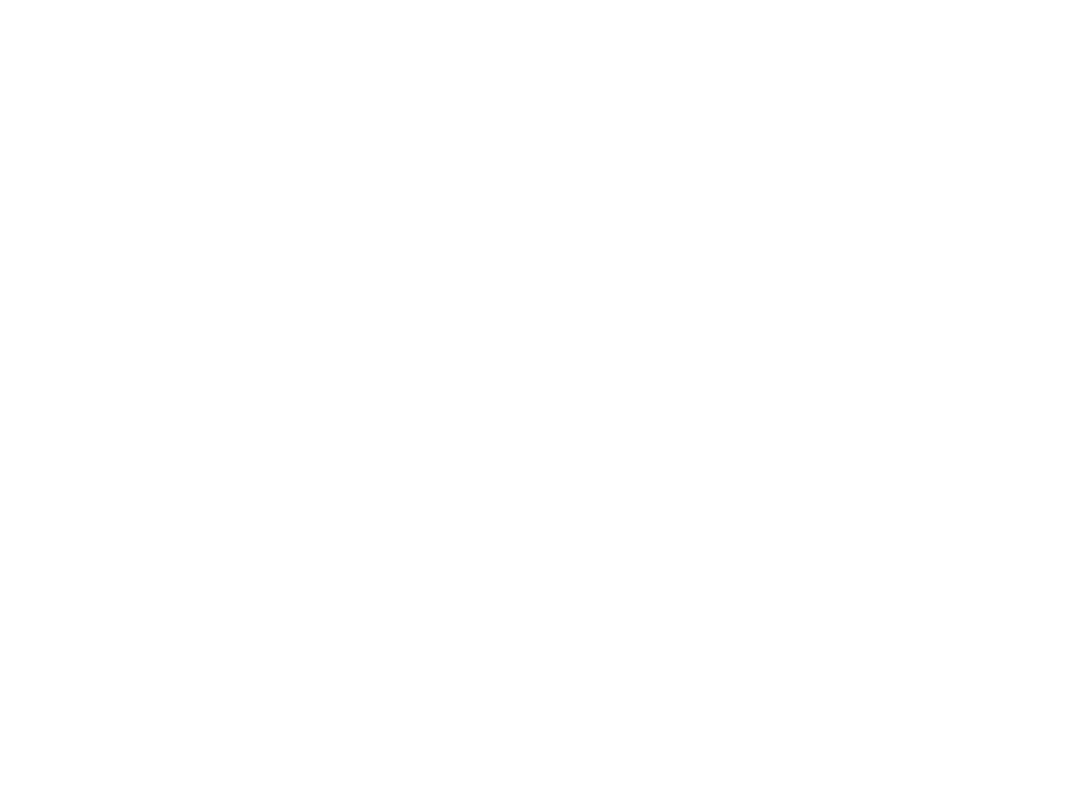
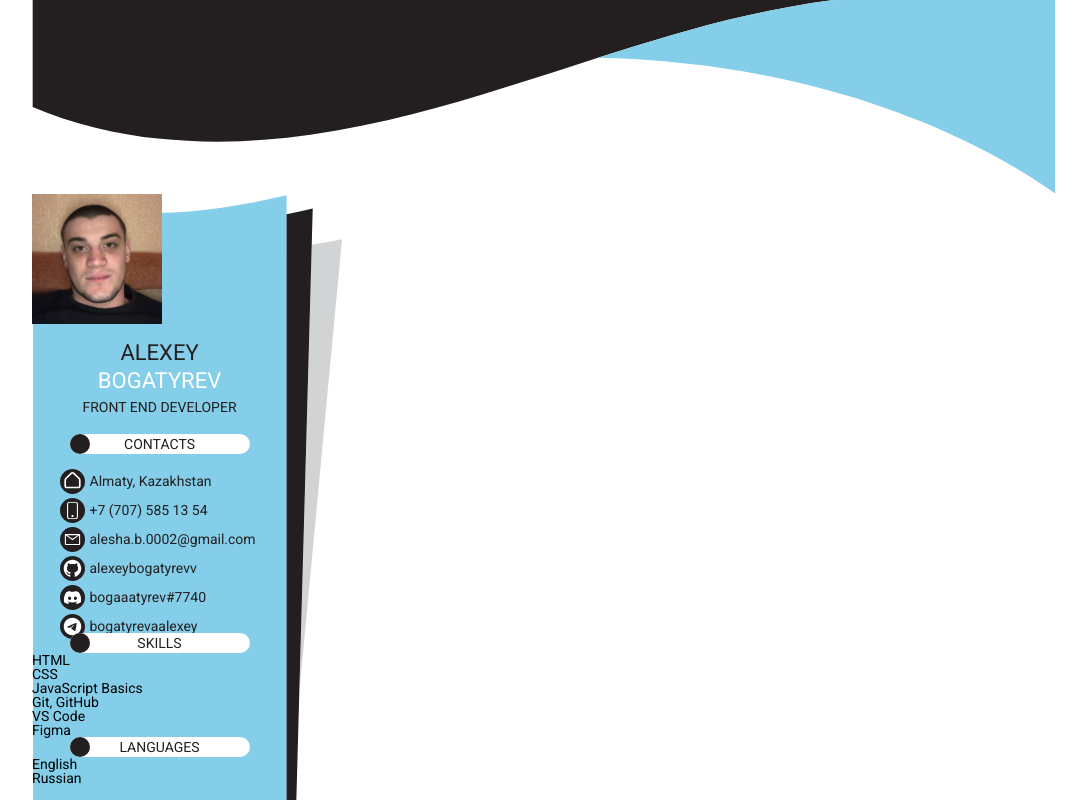
Before and after one commit to alexeybogatyrevv/rsschool-cv, a plain HTML site: page index.html in a window 1280 px wide. Shown: the top 800 px of the page, without its empty margins (96-1183 px from the left). Drawn offline with Linux system fonts and the light colour scheme.

Commit message:
init: start cv task

```diff
--- a/index.html
+++ b/index.html
@@ -6,10 +6,80 @@
     <meta http-equiv="X-UA-Compatible" content="IE=edge">
     <meta name="viewport" content="width=device-width, initial-scale=1.0">
     <title>Document</title>
+    <link rel="stylesheet" href="css/style.css">
 </head>
 
 <body>
+    <main>
 
+        <div class="container">
+            <header class="header">
+
+            </header>
+            <div class="wrapper">
+                <div class="wrapper__first">
+                    <div class="info">
+                        <div class="info__img">
+                            <img src="./img/info/avtar.jpg" alt="avatar">
+                        </div>
+                        <h1 class="info__title">Alexey <br> <span>Bogatyrev</span></h1>
+                        <h2 class="info__subtitle">Front end developer</h2>
+                    </div>
+                    <div class="contact">
+                        <h2 class="contact__title titleWhite">Contacts</h2>
+                        <ul class="contact__list">
+                            <li class="contact__item location">
+                                <a href="https://www.google.kz/maps/place/%D0%9A%D0%B0%D0%B7%D0%B0%D1%85%D1%81%D1%82%D0%B0%D0%BD/@43.2220732,76.8491858,17z/data=!3m1!4b1!4m5!3m4!1s0x388369ef4645c55d:0xe5827792164e87c5!8m2!3d43.2220693!4d76.8513745?hl=ru"
+                                    class="contact__link">Almaty, Kazakhstan</a>
+                            </li>
+                            <li class="contact__item phone">
+                                <a href="tel: 87075851354" class="contact__link">+7 (707) 585 13 54</a>
+                            </li>
+                            <li class="contact__item email">
+                                <a href="email" class="contact__link">alesha.b.0002@gmail.com</a>
+                            </li>
+                            <li class="contact__item github">
+                                <a href="git" class="contact__link">alexeybogatyrevv</a>
+                            </li>
+                            <li class="contact__item discord">
+                                <a href="bogaaatyrev#7740" class="contact__link">bogaaatyrev#7740</a>
+                            </li>
+                            <li class="contact__item telegram">
+                                <a href="https://t.me/bogatyrevaalexey" class="contact__link">bogatyrevaalexey</a>
+                            </li>
+                        </ul>
+                    </div>
+                    <div class="skills">
+                        <h2 class="skills__title titleWhite">Skills</h2>
+                        <ul class="skills__list">
+                            <li class="skills__item">HTML</li>
+                            <li class="skills__item">CSS</li>
+                            <li class="skills__item">JavaScript Basics</li>
+                            <li class="skills__item">Git, GitHub</li>
+                            <li class="skills__item">VS Code</li>
+                            <li class="skills__item">Figma</li>
+                        </ul>
+                    </div>
+                    <div class="languages">
+                        <h2 class="languages__title titleWhite">languages</h2>
+                        <div class="languages__block">
+                            <div class="languages__item">
+                                <div class="languages__circle"></div>
+                                <div class="languages__subtitle">English</div>
+                            </div>
+                            <div class="languages__item">
+                                <div class="languages__circle"></div>
+                                <div class="languages__subtitle">Russian</div>
+                            </div>
+                        </div>
+                    </div>
+                </div>
+                <div class="wrapper__second"></div>
+            </div>
+            <footer class="footer">asda</footer>
+        </div>
+
+    </main>
 </body>
 
 </html>
--- /dev/null
+++ b/sass/_main.scss
@@ -0,0 +1,175 @@
+@import '_variables';
+/* header */
+.header {
+    padding: 97px 0;
+    background: url("../img/header/header-bg.svg") center center / cover no-repeat;
+}
+/* wrapper */
+.wrapper {
+    position: relative;
+    display: flex;
+    align-items: center;
+    &__first {
+        padding: 0 55px 0 0;
+        width: 310px;
+        height: 960px;
+        background: url("../img/main/main-bg.svg") center center / cover no-repeat;
+    }
+
+    &__second {
+    }
+}
+/* info */
+.info {
+
+    &__img {
+        max-width: 130px;
+        max-height: 130px;
+        img {
+            max-width: 100%;
+        }
+    }
+
+    &__title {
+        margin: 15px 0 0 0;
+        font-size: 22px;
+        font-weight: 400;
+        line-height: 28px;
+        color: $mainDarkColor;
+        text-transform: uppercase;
+        text-align: center;
+        span {
+            color: $mainWhite;
+        }
+    }
+
+    &__subtitle {
+        margin: 5px 0 0 0;
+        font-size: 14px;
+        font-weight: 400;
+        color: $mainDarkColor;
+        text-transform: uppercase;
+        text-align: center;
+    }
+}
+/* contacts */
+.contact {
+    margin: 20px 0 0 0;
+    &__title {
+    }
+
+    &__list {
+        margin: 20px 0 0 0;
+    }
+
+    &__item {
+        padding: 0 0 0 30px;
+        position: relative;
+        max-width: 200px;
+        margin: 0 auto;
+    }
+    &__item::before {
+        content: '';
+        position: absolute;
+        top: -5px;
+        left: 0;
+        width: 25px;
+        height: 25px;
+
+    }
+    &__item:nth-child(1):before {
+        background: url('../icons/home.svg') no-repeat;
+        background-size: 25px;
+    }
+    &__item:nth-child(2):before {
+        background: url('../icons/phone.svg') no-repeat;
+        background-size: 25px;
+    }
+    &__item:nth-child(3):before {
+        background: url('../icons/email.svg') no-repeat;
+        background-size: 25px;
+    }
+    &__item:nth-child(4):before {
+        background: url('../icons/github.svg') no-repeat;
+        background-size: 25px;
+    }
+    &__item:nth-child(5):before {
+        background: url('../icons/discord.svg') no-repeat;
+        background-size: 25px;
+    }
+    &__item:nth-child(6):before {
+        background: url('../icons/telegram.svg') no-repeat;
+        background-size: 25px;
+    }
+    &__item:not(:last-child) {
+        margin: 0 auto 15px auto;
+    }
+
+
+    &__link {
+        position: relative;
+        font-size: 14px;
+        font-weight: 400;
+        color: $mainDarkColor;
+        transition: all 0.3s ease;
+
+        &:hover {
+            color: $mainWhite;
+        }
+    }
+    &__link::before {
+        content: '';
+        position: absolute;
+        bottom: -3px;
+        left: 0;
+        width: 0px;
+        height: 2px;
+        background-color: $mainDarkColor;
+        transition: all 0.3s ease;
+
+    }
+    &__link:hover::before {
+        width: 100%;
+    }
+}
+
+.titleWhite {
+    margin: 0 auto;
+    max-width: 180px;
+    position: relative;
+    font-size: 14px;
+    font-weight: 400;
+    text-transform: uppercase;
+    color: $mainDarkColor;
+    background-color: $mainWhite;
+    border-radius: 50px;
+    padding: 3px 30px;
+    text-align: center;
+    transition: all 1s ease;
+    z-index: 1;
+
+}
+.titleWhite:hover {
+    color: $mainWhite;
+}
+.titleWhite::before {
+    content: '';
+    position: absolute;
+    top: 0;
+    left: 0;
+    width: 20px;
+    height: 20px;
+    border-radius: 50px;
+    z-index: -1;
+    background-color: $mainDarkColor;
+    transition: all 0.5s ease;
+
+}
+.titleWhite:hover::before {
+    width: 100%;
+}
+/* footer */
+.footer {
+    padding: 102px 0 45px 0;
+    background: url("../img/footer/footer-bg.svg") center center / cover no-repeat;
+}
--- /dev/null
+++ b/sass/_normalize.scss
@@ -0,0 +1,86 @@
+* {
+    padding: 0;
+    margin: 0;
+    border: 0;
+  }
+
+  *,
+  *:before,
+  *:after {
+    box-sizing: border-box;
+  }
+
+  :focus,
+  :active {
+    outline: none;
+  }
+
+  a:focus,
+  a:active {
+    outline: none;
+  }
+
+  nav,
+  footer,
+  header,
+  aside {
+    display: block;
+  }
+
+  html,
+  body {
+    height: 100%;
+    width: 100%;
+    font-size: 100%;
+    line-height: 1;
+    font-size: 14px;
+    -ms-text-size-adjust: 100%;
+    -moz-text-size-adjust: 100%;
+    -webkit-text-size-adjust: 100%;
+  }
+
+  input,
+  button,
+  textarea {
+    font-family: inherit;
+  }
+
+  input::-ms-clear {
+    display: none;
+  }
+
+  button {
+    cursor: pointer;
+  }
+
+  button::-moz-focus-inner {
+    padding: 0;
+    border: 0;
+  }
+
+  a,
+  a:visited {
+    text-decoration: none;
+  }
+
+  a:hover {
+    text-decoration: none;
+  }
+
+  ul li {
+    list-style: none;
+  }
+
+  img {
+    vertical-align: top;
+  }
+
+  h1,
+  h2,
+  h3,
+  h4,
+  h5,
+  h6 {
+    font-size: inherit;
+    font-weight: inherit;
+  }
--- /dev/null
+++ b/sass/_variables.scss
@@ -0,0 +1,4 @@
+$mainDarkColor: #231F20;
+$mainBlueColor: #84CEE9;
+$mainLightColor: #BCBEC0;
+$mainWhite: #fff;
--- /dev/null
+++ b/sass/style.scss
@@ -0,0 +1,13 @@
+@import url('https://fonts.googleapis.com/css2?family=Roboto&display=swap');
+@import '_normalize';
+@import '_main';
+@import '_variables';
+
+* {
+    font-family: 'Roboto', sans-serif;
+}
+
+.container {
+    max-width: 1024px;
+    margin: 0 auto;
+}
```
Also changed, not shown: css/style.css, icons/discord.svg (added), icons/email.svg (added), icons/github.svg (added), icons/home.svg (added), icons/phone.svg (added), icons/telegram.svg (added), img/footer/footer-bg.svg (added), img/header/header-bg.svg (added), img/info/avtar.jpg (added), img/main/main-bg.svg (added).
